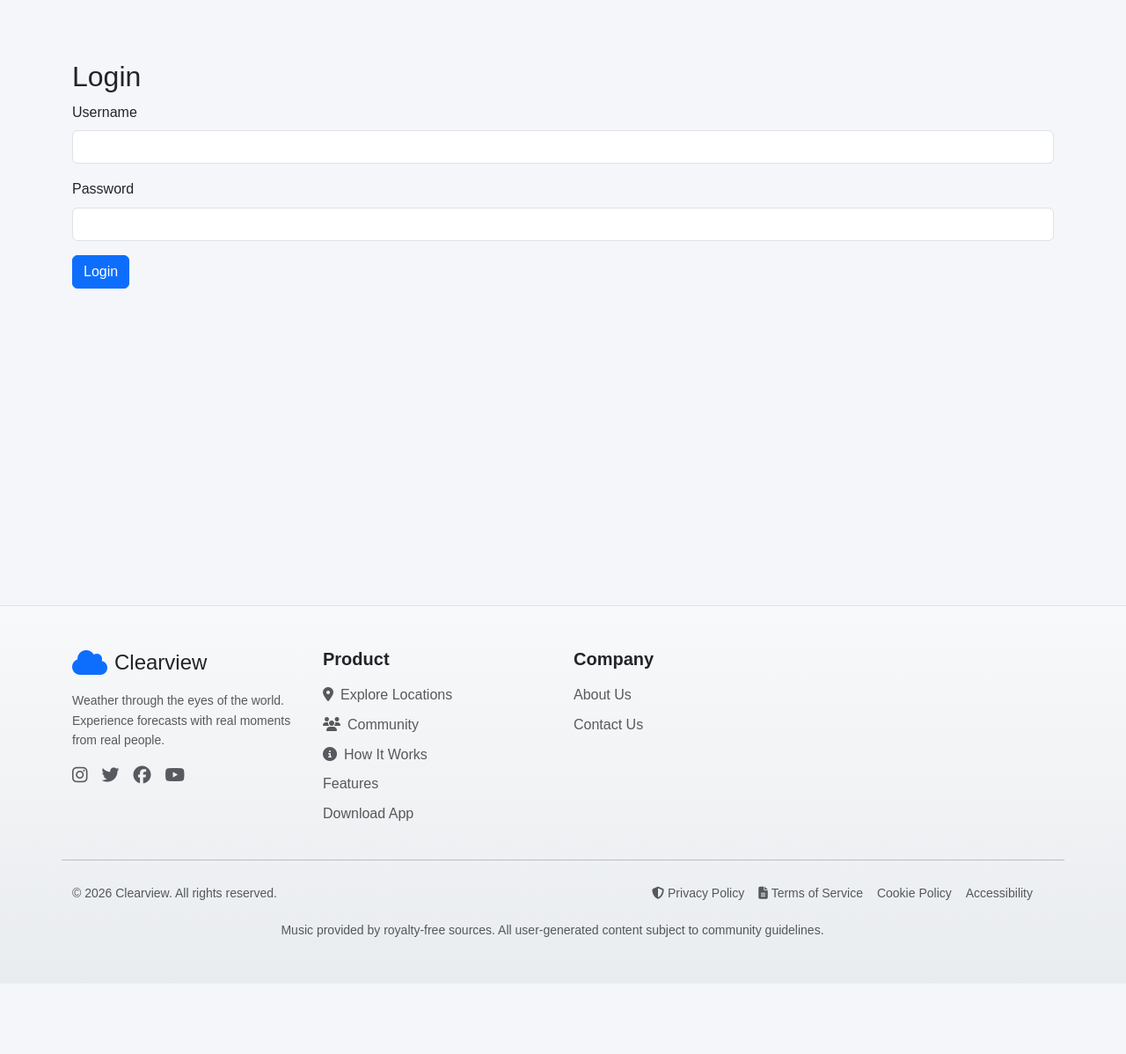
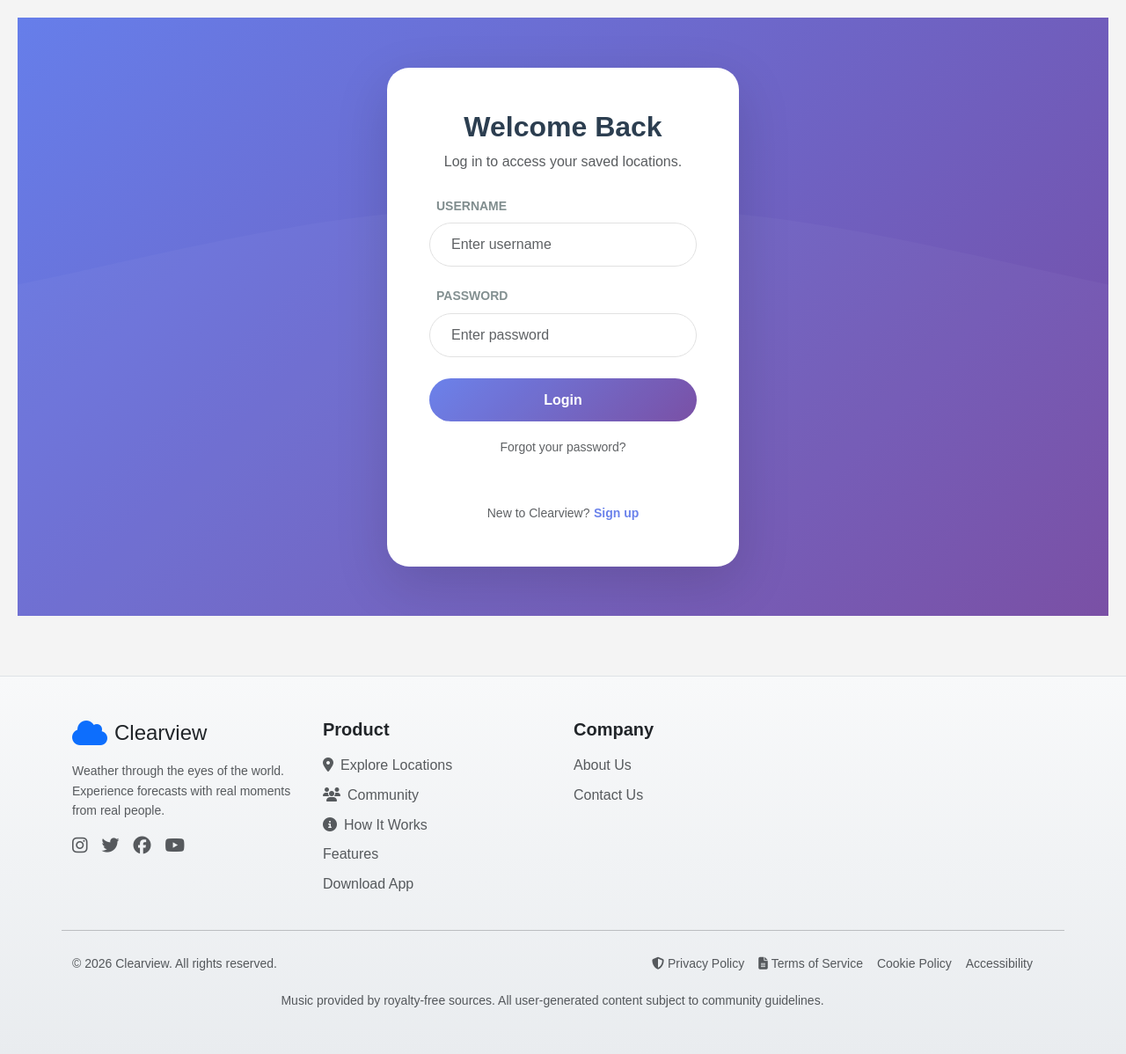
Before and after one commit to ReggieGrant/CAPSTONE, a Django app: page /users/login/ in a window 1280 px wide. Shown: the part 150-1348 px from the top of the page at 88% size. Before the commit the page ends 1215 px from the top, so only its background shows below. Run offline with Django 5.2, Linux system fonts and the light colour scheme.

Commit message:
120 class 1

```diff
--- a/notes.txt
+++ b/notes.txt
@@ -6,6 +6,10 @@ python3 manage.py migrate
 Admin site
 reginaldgrant / username
 admin / password
+
+test1 / username
+test1@test1.com
+clearview / password
 
 """
 Class-based views:
--- a/pages/urls.py
+++ b/pages/urls.py
@@ -11,6 +11,12 @@ urlpatterns = [
     path('community/', views.community_view, name='community'),
     path('contact/', views.contact_view, name='contact'),
 
+    # User management
+    path('users/login/', views.login_view, name='login'),
+    path('users/logout/', views.logout_view, name='logout'),
+    path('users/register/', views.register_view, name='register'),
+    path('users/reset/', views.password_reset_view, name='password_reset'),
+
     # API endpoints
     path('api/weather/', views.get_weather_api, name='get_weather'),
     path('api/search/', views.search_location, name='search_location'),
--- a/templates/footer.html
+++ b/templates/footer.html
@@ -33,7 +33,7 @@
                 <h5 class="mb-3">Product</h5>
                 <ul class="list-unstyled">
                     <li class="mb-2">
-                        <a href="#" class="text-muted text-decoration-none hover-primary">
+                        <a href="{% url 'explore' %}" class="text-muted text-decoration-none hover-primary">
                             <i class="fas fa-map-marker-alt me-2"></i>Explore Locations
                         </a>
                     </li>
--- a/templates/users/login.html
+++ b/templates/users/login.html
@@ -1,27 +1,93 @@
 {% extends 'base.html' %}
-
 {% load static %}
 
 {% block title %}User Login{% endblock %}
 
 {% block css %}
-<link rel="stylesheet" href="{% static 'css/users-login.css' %}">
+<link rel="stylesheet" href="{% static 'css/home.css' %}">
+<style>
+    /* Custom overrides to match the registration flow */
+    .auth-container {
+        min-height: 85vh;
+        display: flex;
+        align-items: center;
+        justify-content: center;
+        padding: 2rem;
+    }
+    .auth-card {
+        max-width: 400px;
+        width: 100%;
+        background: white;
+        border-radius: 25px; /* Matches .weather-widget */
+        padding: 3rem;
+        box-shadow: 0 20px 60px rgba(0, 0, 0, 0.15); /* Matches .weather-widget */
+    }
+    .form-control {
+        border-radius: 50px; /* Matches .hero-search input */
+        padding: 0.75rem 1.5rem;
+        border: 1px solid #e0e0e0;
+        margin-bottom: 1.25rem;
+    }
+    .btn-auth {
+        background: linear-gradient(135deg, #667eea 0%, #764ba2 100%); /* Matches .hero-section */
+        border: none;
+        color: white;
+        width: 100%;
+        padding: 0.8rem;
+        border-radius: 50px;
+        font-weight: 600;
+        transition: all 0.3s ease;
+    }
+    .btn-auth:hover {
+        transform: translateY(-3px); /* Matches .btn-cta:hover */
+        box-shadow: 0 10px 20px rgba(102, 126, 234, 0.3);
+    }
+    .auth-link {
+        color: #667eea;
+        font-weight: 600;
+        text-decoration: none;
+        transition: color 0.2s;
+    }
+    .auth-link:hover {
+        color: #764ba2;
+    }
+</style>
 {% endblock %}
+
 {% block content %}
-<div class="container">
-    <h2 class="mt-5">Login</h2>
-    <form method="post">
-        {% csrf_token %}
-        <div class="mb-3">
-            <label for="username" class="form-label">Username</label>
-            <input type="text" class="form-control" id="username" name="username" required>
+<div class="hero-section auth-container">
+    <div class="hero-overlay"></div> <div class="auth-card">
+        <div class="text-center mb-4">
+            <h2 class="fw-bold" style="color: #2c3e50;">Welcome Back</h2>
+            <p class="text-muted">Log in to access your saved locations.</p>
         </div>
-        <div class="mb-3">
-            <label for="password" class="form-label">Password</label>
-            <input type="password" class="form-control" id="password" name="password" required>
+
+        <form method="post">
+            {% csrf_token %}
+            <div class="mb-3">
+                <label for="username" class="form-label ms-2 small fw-bold text-uppercase" style="color: #7f8c8d;">Username</label>
+                <input type="text" class="form-control" id="username" name="username" placeholder="Enter username" required>
+            </div>
+
+            <div class="mb-4">
+                <label for="password" class="form-label ms-2 small fw-bold text-uppercase" style="color: #7f8c8d;">Password</label>
+                <input type="password" class="form-control" id="password" name="password" placeholder="Enter password" required>
+            </div>
+
+            <button type="submit" class="btn btn-auth mb-3">Login</button>
+
+            <div class="text-center">
+                <a href="{% url 'users:password_reset' %}" class="small text-muted text-decoration-none">Forgot your password?</a>
+            </div>
+        </form>
+
+        <hr class="my-4" style="opacity: 0.1;">
+
+        <div class="mt-4 text-center">
+            <span class="text-muted small">New to Clearview?</span>
+            <a href="{% url 'users:register' %}" class="small auth-link"> Sign up</a>
         </div>
-        <button type="submit" class="btn btn-primary">Login</button>
-    </form>
+    </div>
 </div>
 {% endblock %}
 
--- a/users/urls.py
+++ b/users/urls.py
@@ -9,4 +9,5 @@ urlpatterns = [
     path('logout/', views.UserLogoutView.as_view(), name='logout'),
     path('register/', views.UserRegisterView.as_view(), name='register'),
     path('profile/', views.UserProfileView.as_view(), name='profile'),
+    path('password/reset/', views.PasswordResetView.as_view(), name='password_reset'),
 ]
--- a/users/views.py
+++ b/users/views.py
@@ -14,7 +14,7 @@ class UserLoginView(LoginView):
         return reverse_lazy('users:profile')
 
 class UserLogoutView(LogoutView):
-    next_page = reverse_lazy('users:logout')
+    next_page = reverse_lazy('users/logout')
 
 class UserProfileView(TemplateView):
     template_name = 'users/profile.html'
@@ -35,3 +35,6 @@ class UserRegisterView(CreateView, forms.ModelForm):
         user.save()
 
         return super().form_valid(form)
+
+class PasswordResetView(TemplateView):
+    template_name = 'users/password_reset.html'
```
Also changed, not shown: pages/views.py (+15 -0 lines), templates/users/logout.html (+7 -12 lines), templates/users/password_reset.html (added, +73 -0 lines), templates/users/register.html (+71 -15 lines), db.sqlite3.
